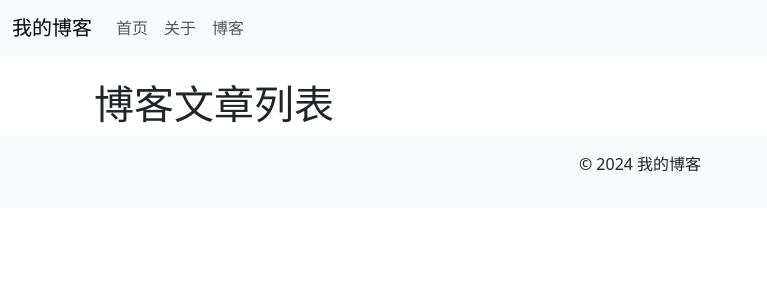
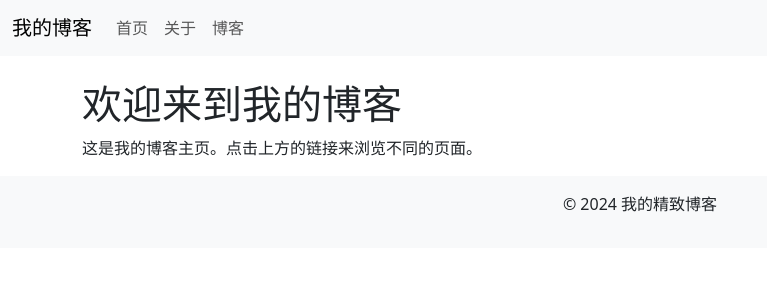
Before and after one commit to Zh-hz2/zh-hz2.github.io, a Jekyll site: the page built from blog/index.md, in a window 1280 px wide. Shown: the top 300 px of the page, without its empty margins (0-767 px from the left). Built offline with Jekyll 4.4.1, drawn with Linux system fonts in a browser that asks for light colours; a script that is not in the unit is left out.

Commit message:
Add files via upload

```diff
--- a/_layouts/default.html
+++ b/_layouts/default.html
@@ -34,9 +34,10 @@
   </div>
 
   <footer class="bg-light text-center py-3">
-    <p>&copy; 2024 我的博客</p>
+    <p>&copy; 2024 我的精致博客</p>
   </footer>
 
   <script src="https://cdn.jsdelivr.net/npm/bootstrap@5.3.0/dist/js/bootstrap.bundle.min.js"></script>
+  <script src="{{ "/scripts/fetchContent.js" | relative_url }}"></script>
 </body>
 </html>
--- a/blog/index.md
+++ b/blog/index.md
@@ -1,15 +1,8 @@
 ---
 layout: default
-title: 博客
+title: 首页
 ---
 
-<div class="container">
-  <h1 class="mt-4">博客文章列表</h1>
-  <ul class="list-group">
-    {% for post in site.posts %}
-      <li class="list-group-item">
-        <a href="{{ post.url | relative_url }}">{{ post.title }}</a>
-      </li>
-    {% endfor %}
-  </ul>
-</div>
+# 欢迎来到我的博客
+
+这是我的博客主页。点击上方的链接来浏览不同的页面。
```
Also changed, not shown: about.md (deleted, +0 -9 lines), blog/post1.md (+5 -4 lines), index.md (deleted, +0 -9 lines), script/fetchContent.js (added, +11 -0 lines), _config.yml (line endings or trailing spaces), blog/post2.md (line endings or trailing spaces), blog/post3.md (line endings or trailing spaces).
